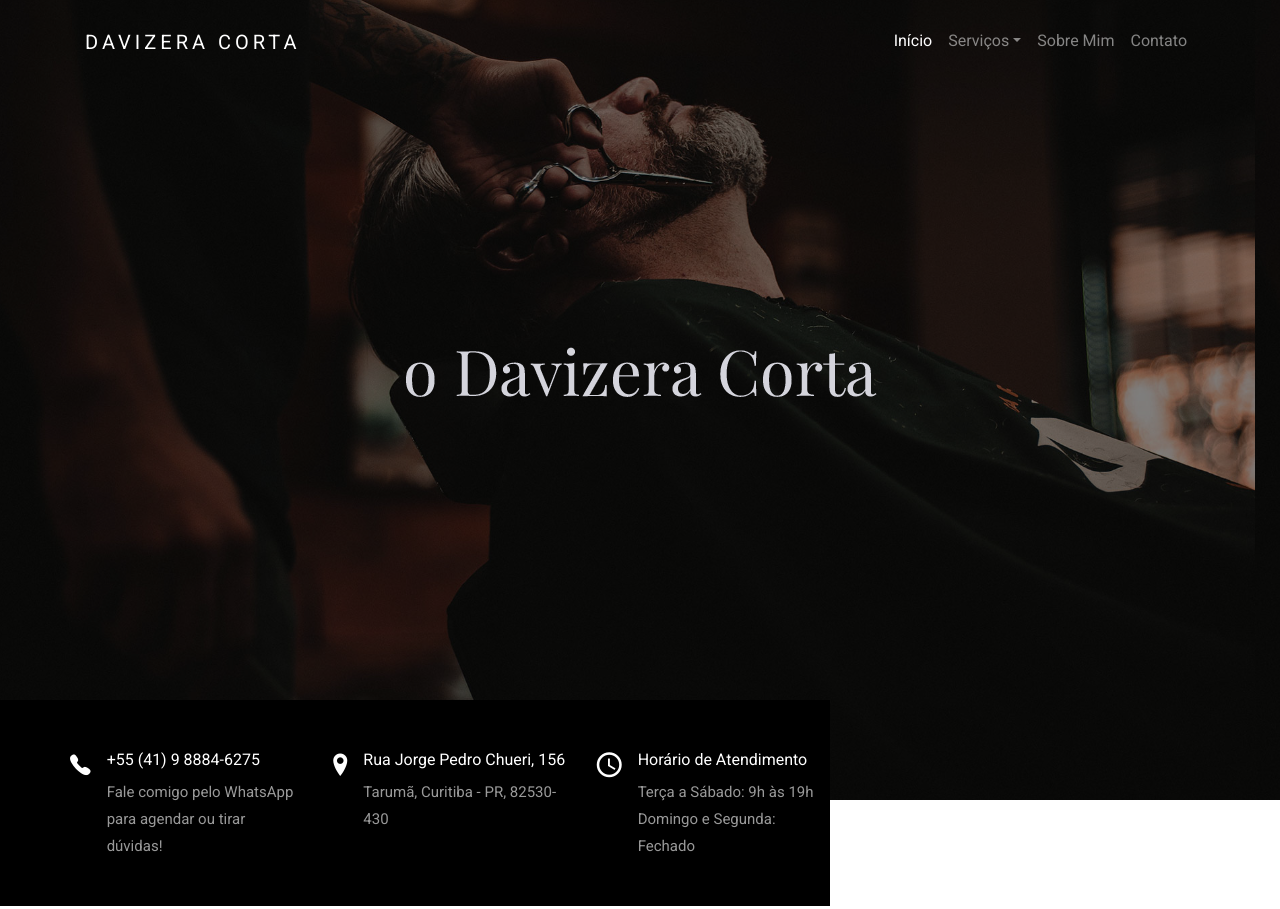
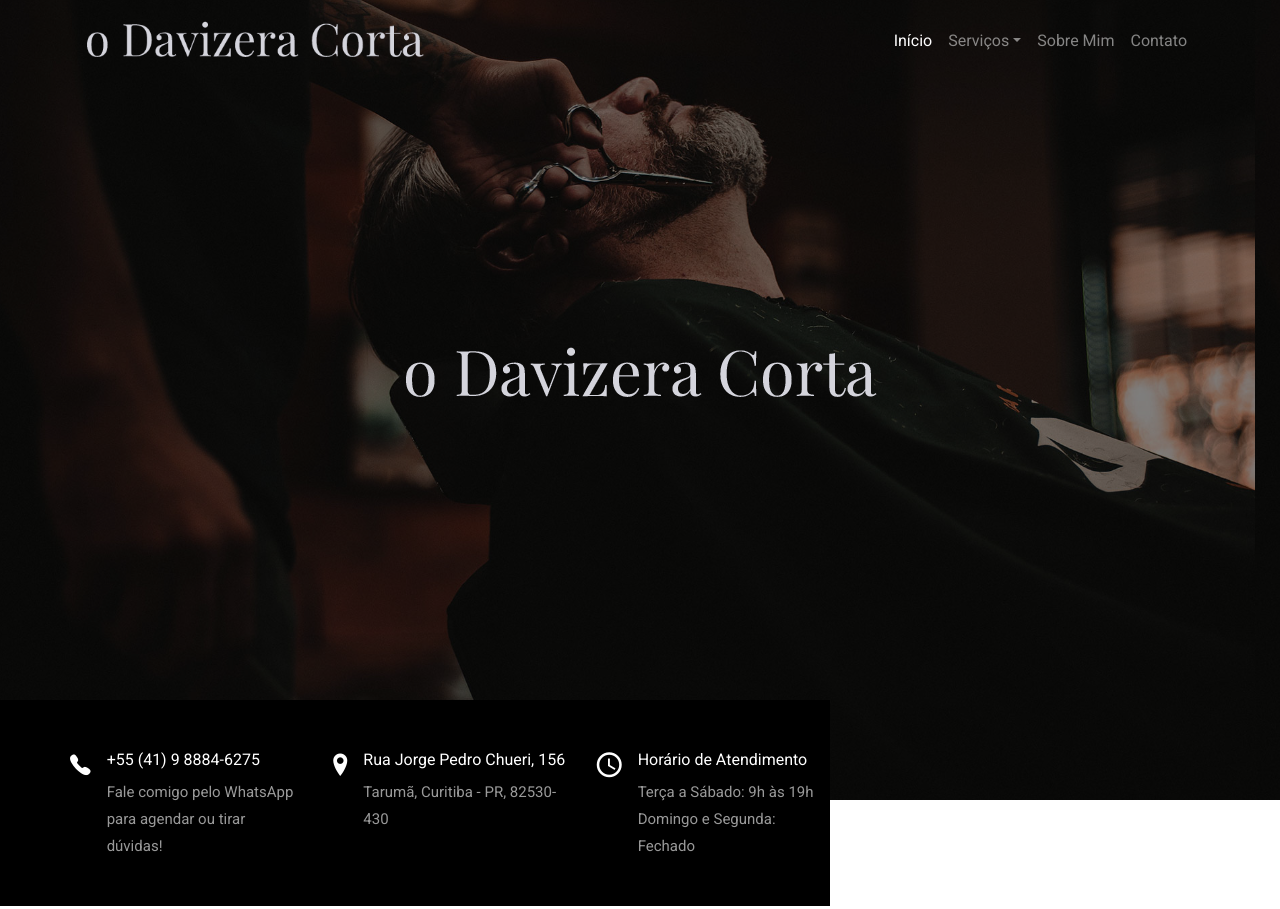
Before and after one commit to odavizeracorta/contato, a plain HTML site: page index.html in a window 1280 px wide. Shown: the top 909 px of the page. Drawn offline with Linux system fonts and the light colour scheme; files whose address does not match are found by name.

Commit message:
nav bar brand

```diff
--- a/index.html
+++ b/index.html
@@ -27,7 +27,9 @@
     <header role="banner">
       <nav class="navbar navbar-expand-md navbar-dark bg-light">
         <div class="container">
-          <a class="navbar-brand" href="index.html">Davizera Corta</a>
+          <a class="navbar-brand" href="index.html">
+            <img src="images/logo_davizeracorta.png" alt="Davizera Corta" style="height: 50px;">
+          </a>
           <button class="navbar-toggler" type="button" data-toggle="collapse" data-target="#navbarsExample05" aria-controls="navbarsExample05" aria-expanded="false" aria-label="Toggle navigation">
             <span class="navbar-toggler-icon"></span>
           </button>
```
